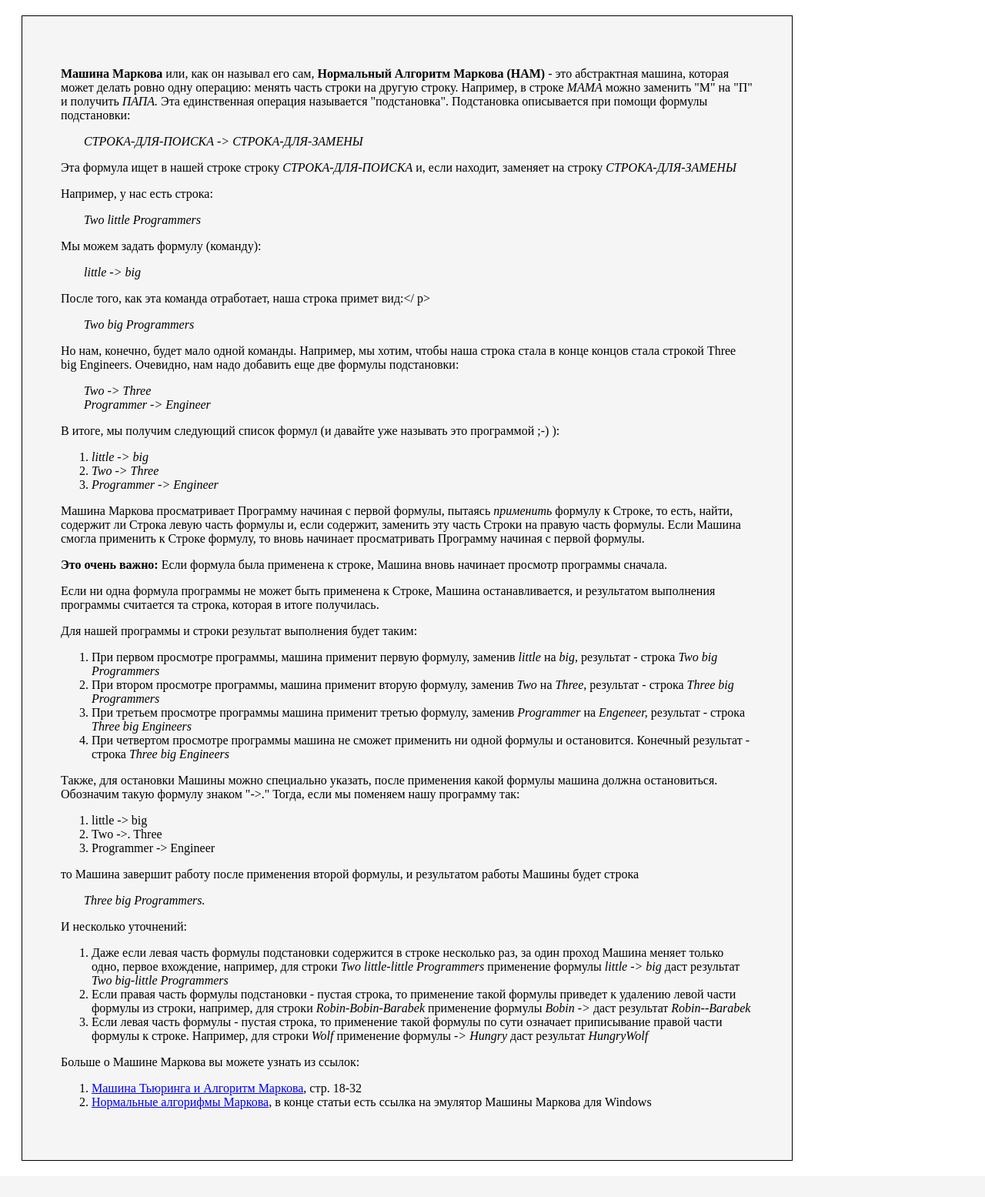
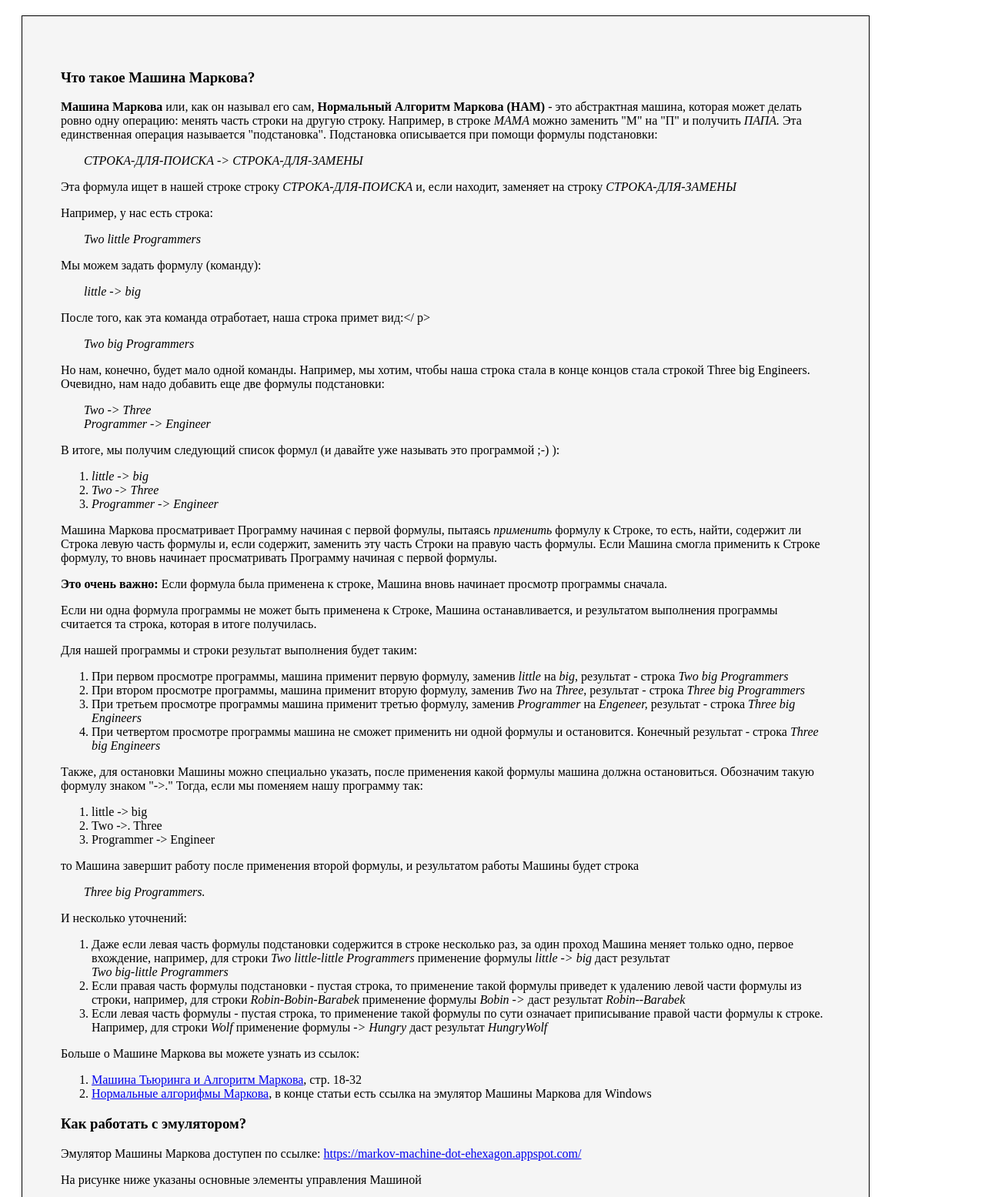
Before and after one commit to eKids-Garage/markov_server, a Flask app: page /help in a window 1280 px wide. Shown: the top 1555 px of the page at 77% size. Before the commit the page ends 1508 px from the top, so only its background shows below. Run offline with Flask 2, Linux system fonts and the light colour scheme.

Commit message:
Help was updated

```diff
--- a/templates/help.html
+++ b/templates/help.html
@@ -5,7 +5,7 @@
         <style>
             div {
               background-color: whitesmoke;
-              width: 900px;
+              width: 1000px;
               border: 1px solid black;
               padding: 50px;
               margin: 20px;
@@ -14,6 +14,9 @@
     </head>
     <body>
         <div>
+            <h3>
+                Что такое Машина Маркова?
+            </h3>
             <p><strong>Машина Маркова</strong> или, как он называл его сам, <strong>Нормальный Алгоритм Маркова (НАМ)</strong> - это абстрактная машина, которая может делать ровно одну операцию: менять часть строки на другую строку. Например, в строке <em>МАМА</em> можно заменить "М" на "П" и получить <em>ПАПА. </em>Эта единственная операция называется "подстановка". Подстановка описывается при помощи формулы подстановки:</p>
             <p style="padding-left: 30px;"><em>СТРОКА-ДЛЯ-ПОИСКА -&gt; СТРОКА-ДЛЯ-ЗАМЕНЫ</em></p>
             <p>Эта формула ищет в нашей строке строку <em>СТРОКА-ДЛЯ-ПОИСКА</em> и, если находит, заменяет на строку <em>СТРОКА-ДЛЯ-ЗАМЕНЫ</em></p>
@@ -60,6 +63,12 @@
             <li><a href="https://storage.cloud.google.com/markov-server/downloads/%D0%9C%D0%B0%D1%88%D0%B8%D0%BD%D0%B0%20%D0%A2%D1%8C%D1%8E%D1%80%D0%B8%D0%BD%D0%B3%D0%B0%20%D0%B8%20%D0%B0%D0%BB%D0%B3%D0%BE%D1%80%D0%B8%D1%82%D0%BC%D1%8B%20%D0%9C%D0%B0%D1%80%D0%BA%D0%BE%D0%B2%D0%B0.%20%D0%A0%D0%B5%D1%88%D0%B5%D0%BD%D0%B8%D0%B5%20%D0%B7%D0%B0%D0%B4%D0%B0%D1%87.pdf">Машина Тьюринга и Алгоритм Маркова</a>, стр. 18-32</li>
             <li><a href="http://kpolyakov.spb.ru/prog/nma.htm">Нормальные алгорифмы Маркова</a>, в конце статьи есть ссылка на эмулятор Машины Маркова для Windows</li>
             </ol>
+            <h3>
+                Как работать с эмулятором?
+            </h3>
+            <p>Эмулятор Машины Маркова доступен по ссылке: <a href="https://markov-machine-dot-ehexagon.appspot.com/">https://markov-machine-dot-ehexagon.appspot.com/</a></p>
+            <p>На рисунке ниже указаны основные элементы управления Машиной</p>
+            <p><img src=" https://storage.cloud.google.com/markov-server/static/img/Markov_machine.png" alt="" width="957" height="682" /></p>
         </div>
     </body>
 </html>
```
